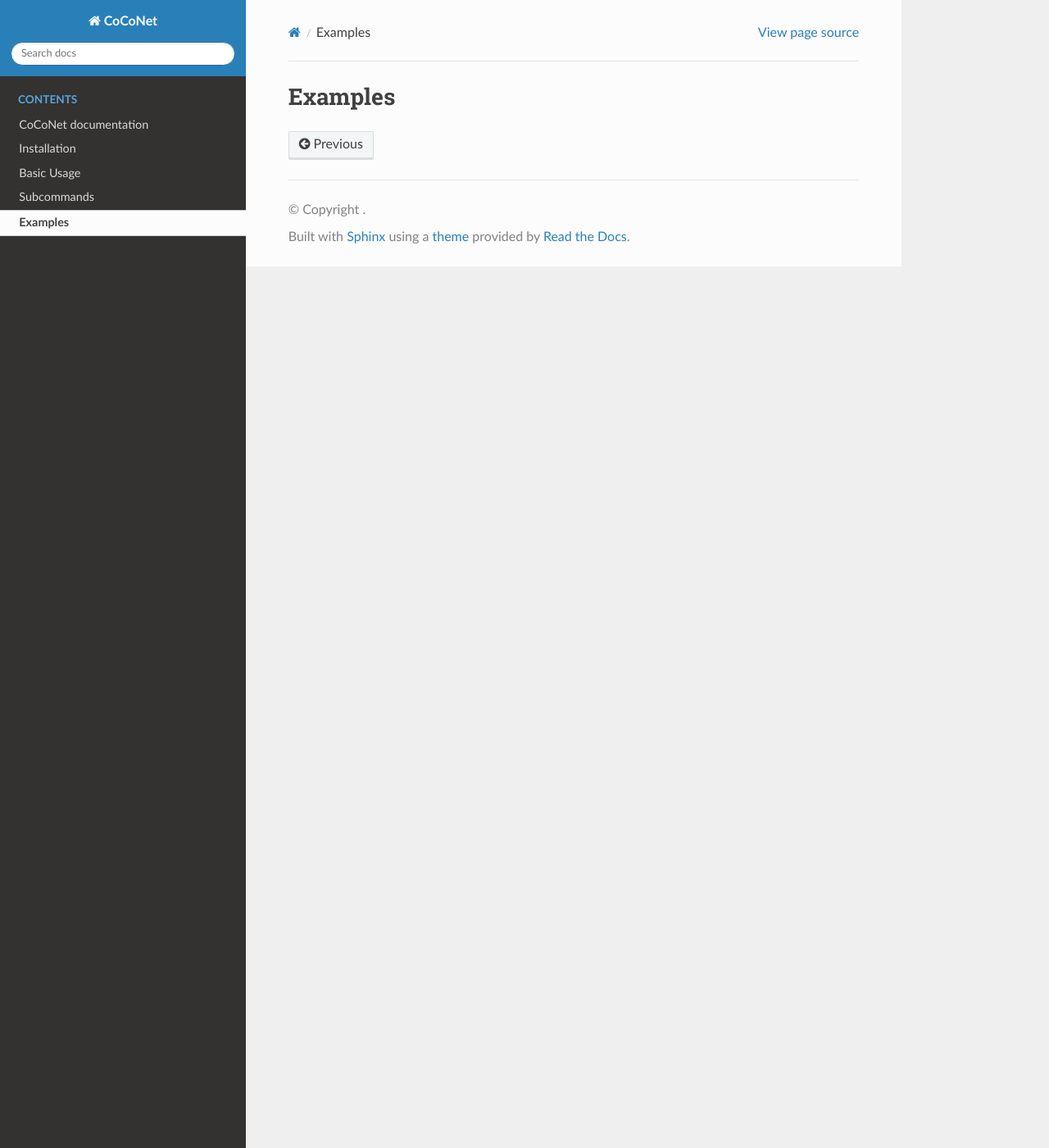
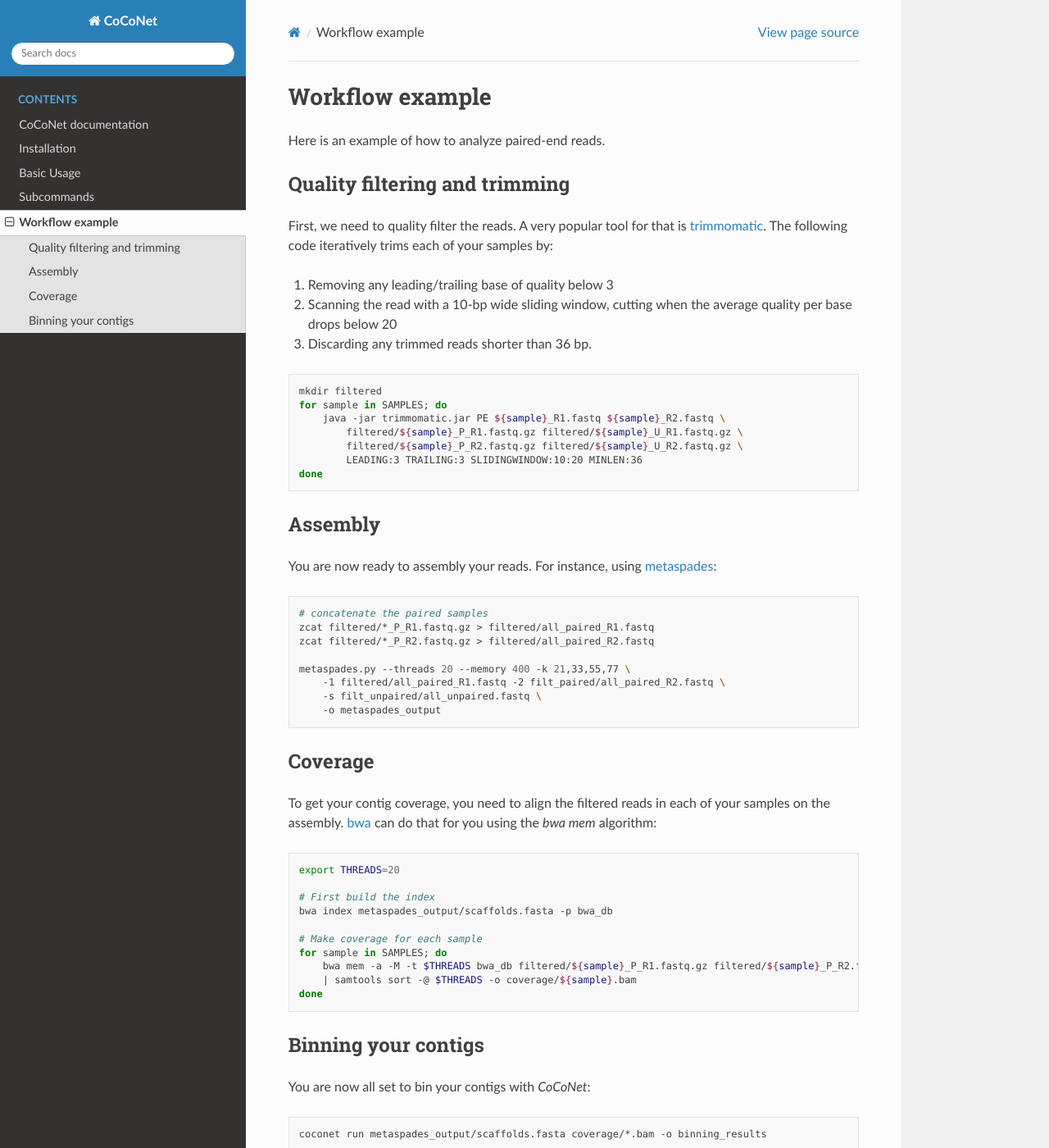
Before and after one commit to Puumanamana/CoCoNet, a Sphinx documentation site: the page built from docs/source/examples.rst, in a window 1280 px wide and 1400 px high. Shown: the whole window at 82% size. Built offline with Sphinx 7.4.7 and the Read the Docs theme 2.0.0, drawn with Linux system fonts in a browser that asks for light colours.

Commit message:
added workflow example

```diff
--- a/docs/source/examples.rst
+++ b/docs/source/examples.rst
@@ -1,2 +1,67 @@
-Examples
---------
+Workflow example
+----------------
+
+Here is an example of how to analyze paired-end reads.
+
+Quality filtering and trimming
+^^^^^^^^^^^^^^^^^^^^^^^^^^^^^^
+
+First, we need to quality filter the reads. A very popular tool for that is `trimmomatic <http://www.usadellab.org/cms/?page=trimmomatic>`_.
+The following code iteratively trims each of your samples by:
+
+#. Removing any leading/trailing base of quality below 3
+#. Scanning the read with a 10-bp wide sliding window, cutting when the average quality per base drops below 20
+#. Discarding any trimmed reads shorter than 36 bp.
+
+.. code-block:: bash
+
+    mkdir filtered
+    for sample in SAMPLES; do
+        java -jar trimmomatic.jar PE ${sample}_R1.fastq ${sample}_R2.fastq \
+            filtered/${sample}_P_R1.fastq.gz filtered/${sample}_U_R1.fastq.gz \
+            filtered/${sample}_P_R2.fastq.gz filtered/${sample}_U_R2.fastq.gz \
+            LEADING:3 TRAILING:3 SLIDINGWINDOW:10:20 MINLEN:36
+    done
+
+Assembly
+^^^^^^^^
+
+You are now ready to assembly your reads. For instance, using `metaspades <https://github.com/ablab/spades>`_:
+
+.. code-block:: bash
+
+   # concatenate the paired samples
+   zcat filtered/*_P_R1.fastq.gz > filtered/all_paired_R1.fastq
+   zcat filtered/*_P_R2.fastq.gz > filtered/all_paired_R2.fastq
+
+   metaspades.py --threads 20 --memory 400 -k 21,33,55,77 \
+       -1 filtered/all_paired_R1.fastq -2 filt_paired/all_paired_R2.fastq \
+       -s filt_unpaired/all_unpaired.fastq \
+       -o metaspades_output
+
+Coverage
+^^^^^^^^
+
+To get your contig coverage, you need to align the filtered reads in each of your samples on the assembly. `bwa <https://github.com/lh3/bwa>`_ can do that for you using the `bwa mem` algorithm:
+
+.. code-block:: bash
+
+   export THREADS=20
+
+   # First build the index
+   bwa index metaspades_output/scaffolds.fasta -p bwa_db
+
+   # Make coverage for each sample
+   for sample in SAMPLES; do
+       bwa mem -a -M -t $THREADS bwa_db filtered/${sample}_P_R1.fastq.gz filtered/${sample}_P_R2.fastq.gz \
+       | samtools sort -@ $THREADS -o coverage/${sample}.bam
+   done
+
+Binning your contigs
+^^^^^^^^^^^^^^^^^^^^
+
+You are now all set to bin your contigs with `CoCoNet`:
+
+.. code-block:: bash
+
+   coconet run metaspades_output/scaffolds.fasta coverage/*.bam -o binning_results
```
